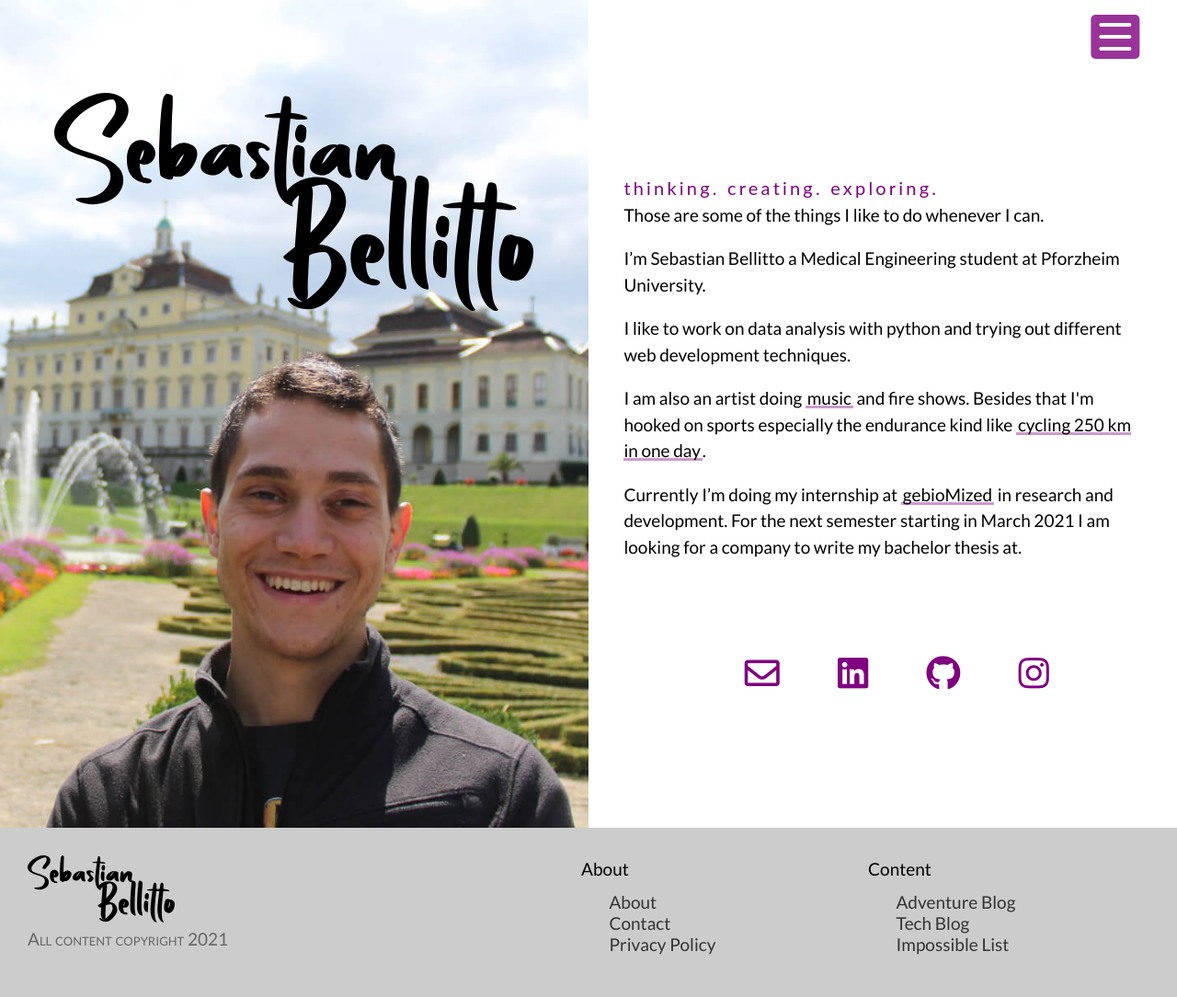
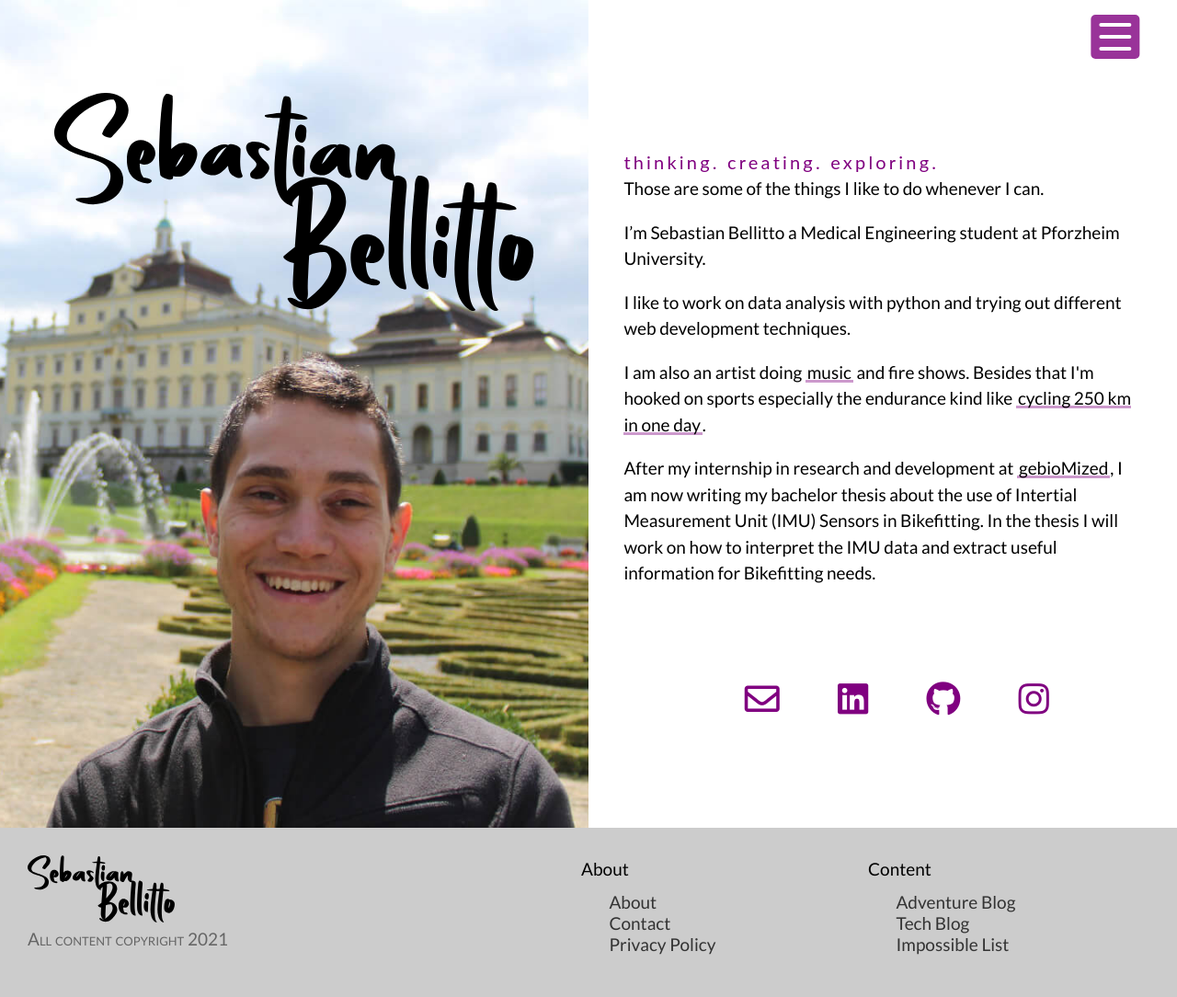
Before and after one commit to SebastianSlash/SebastianSlash.github.io, a Jekyll site: the page built from index.html, in a window 1280 px wide. Shown: the whole page at 92% size. Built offline with Jekyll 4.4.1, drawn with Linux system fonts in a browser that asks for light colours.

Commit message:
update index page

```diff
--- a/index.html
+++ b/index.html
@@ -37,10 +37,10 @@ class: home
           Everything tech related I’m writing will be published on the tech blog. -->
         </p>
         <p>
-          Currently I’m doing my internship at
-          <a class="special-link" target="blank" href="https://www.gebiomized.de">gebioMized</a>
-          in research and development.
-          For the next semester starting in March 2021 I am looking for a company to write my bachelor thesis at.
+          After my internship in research and development at
+          <a class="special-link" target="blank" href="https://www.gebiomized.de">gebioMized</a>,
+          I am now writing my bachelor thesis about the use of Intertial Measurement Unit (IMU) Sensors in Bikefitting.
+          In the thesis I will work on how to interpret the IMU data and extract useful information for Bikefitting needs.
         </p>
         <!-- <p>
           Feel free to write me a message!
```
